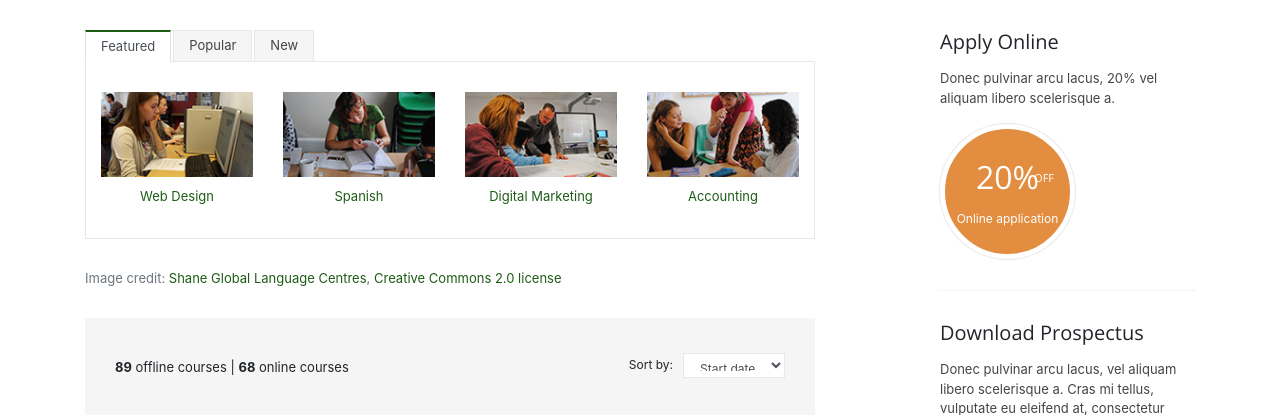
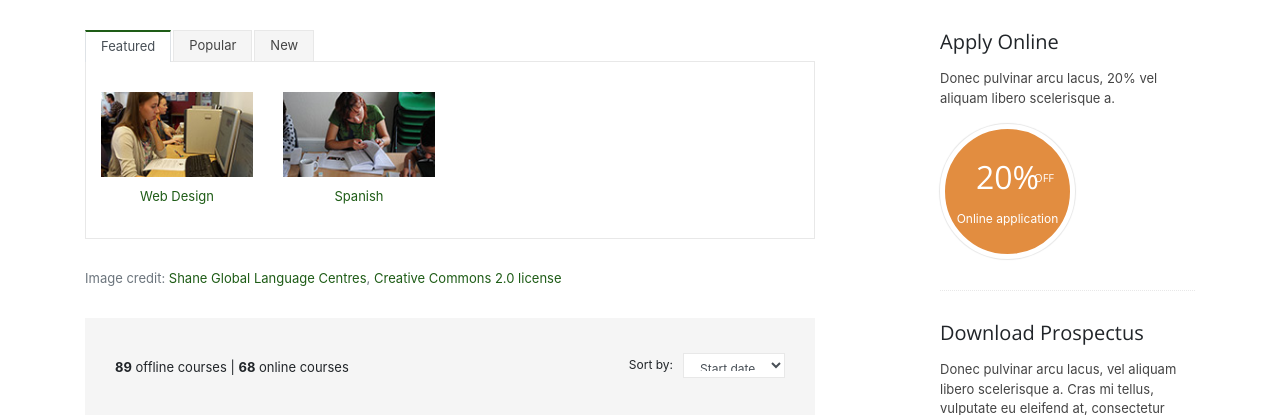
Before and after one commit to dollarstir/HCT, a PHP site: page /courses.php in a window 1280 px wide. Shown: the part 339-754 px from the top of the page. Run offline with PHP 8.4, Linux system fonts and the light colour scheme; some libraries are stand-ins or nearby versions.

```diff
--- a/courses.php
+++ b/courses.php
@@ -171,14 +171,7 @@
                                               <p class="text-center"><a href="courses.html#">Spanish</a></p>
                                           </div><!--//item-->
                                           <div class="clearfix visible-xs"></div>
-                                          <div class="item col-lg-3 col-6">
-                                              <img class="img-fluid" src="assets/images/courses/course-thumb-3.jpg"  alt="" />
-                                              <p class="text-center"><a href="courses.html#">Digital Marketing</a></p>
-                                          </div><!--//item-->
-                                          <div class="item col-lg-3 col-6">
-                                              <img class="img-fluid" src="assets/images/courses/course-thumb-4.jpg"  alt="" />
-                                              <p class="text-center"><a href="courses.html#">Accounting</a></p>
-                                          </div><!--//item-->
+
                                       </div><!--//row-->
                                   </div>
                                   <div class="tab-pane" id="tab2">
```
Also changed, not shown: db.php (added).
